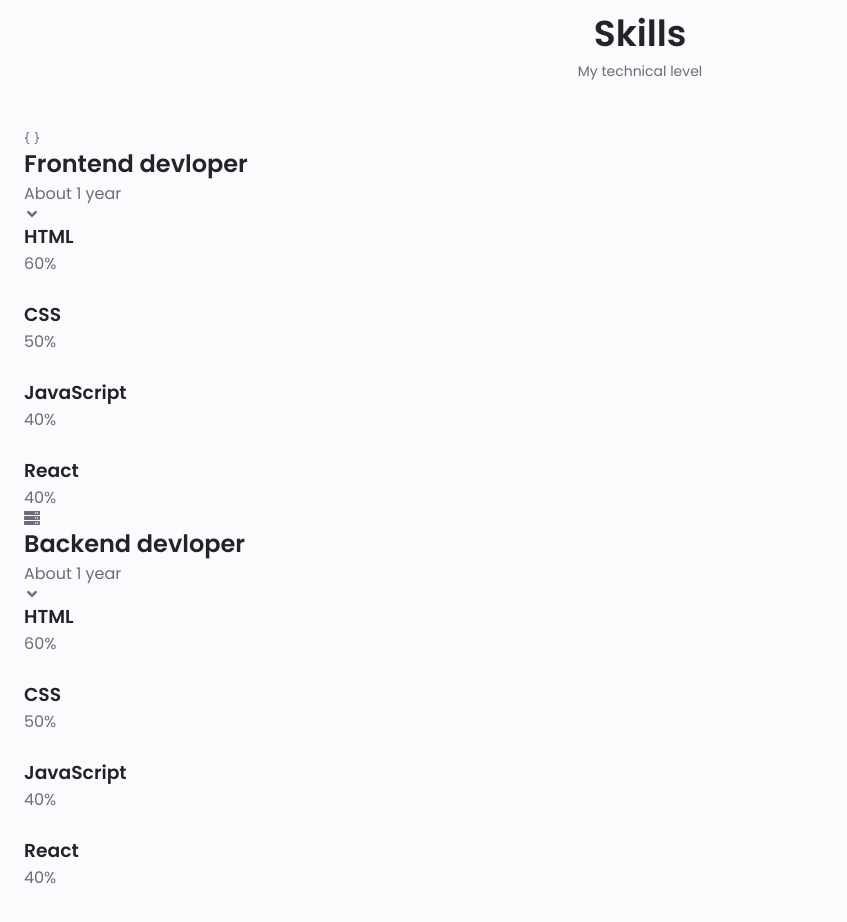
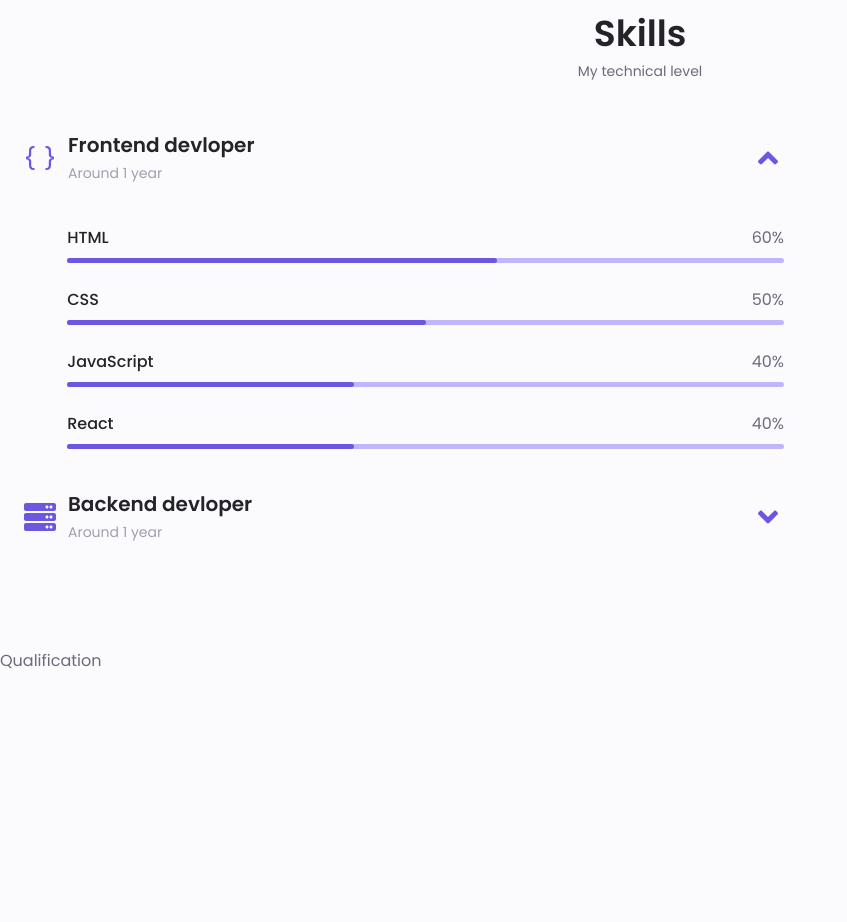
Before and after one commit to JashanDhiman/JD_Portfolio, a React (Create React App) app: page / in a window 1280 px wide. Shown: the part 1260-2182 px from the top of the page, without its empty margins (0-847 px from the left). After the commit the page ends 1981 px from the top, so only its background shows below. Built offline with nearby package versions, Linux system fonts and the light colour scheme.

Commit message:
completed the skills part

```diff
--- a/src/App.js
+++ b/src/App.js
@@ -1,6 +1,7 @@
 import Aboutme from "./components/Aboutme";
 import Front from "./components/Front";
 import Navbar from "./components/Navbar";
+import Qualification from "./components/Qualification";
 import Skills from "./components/Skills";
 import "./styles/styles.css";
 
@@ -11,6 +12,7 @@ function App() {
       <Front />
       <Aboutme />
       <Skills />
+      <Qualification />
     </>
   );
 }
--- /dev/null
+++ b/src/components/Qualification.js
@@ -0,0 +1,7 @@
+import React from "react";
+
+const Qualification = () => {
+  return <div>Qualification</div>;
+};
+
+export default Qualification;
--- a/src/components/Skills.js
+++ b/src/components/Skills.js
@@ -1,8 +1,23 @@
 import React from "react";
 import { BsBraces } from "react-icons/bs";
 import { FaAngleDown, FaServer } from "react-icons/fa";
+import { useState } from "react/cjs/react.development";
 
 const Skills = () => {
+  const [frontEndSkills, setFrontEndSkills] = useState(true);
+  const [backEndSkills, setBackEndSkills] = useState(false);
+
+  const front_skills_list = [
+    { skill: "HTML", percentage: "60%" },
+    { skill: "CSS", percentage: "50%" },
+    { skill: "JavaScript", percentage: "40%" },
+    { skill: "React", percentage: "40%" },
+  ];
+  const back_skills_list = [
+    { skill: "Python", percentage: "50%" },
+    { skill: "Firebase", percentage: "40%" },
+    { skill: "Django", percentage: "40%" },
+  ];
   return (
     <section className="skills section" id="skills">
       <h2 className="section_title">Skills</h2>
@@ -10,109 +25,83 @@ const Skills = () => {
       <div className="skills_container container grid">
         <div>
           {/* ------------------------skill 1------------------ */}
-          <div className="skills_content">
-            <div className="skills_header">
+          <div
+            className={`skills_content ${
+              frontEndSkills ? "skills_open" : "skills_close"
+            }`}
+          >
+            <div
+              className="skills_header"
+              onClick={() => setFrontEndSkills(frontEndSkills ? false : true)}
+            >
               <i className="r_icons skills_icon">
                 <BsBraces />
               </i>
               <div>
                 <h1 className="skills_title">Frontend devloper</h1>
-                <span className="skills_subtitle">About 1 year</span>
+                <span className="skills_subtitle">Around 1 year</span>
               </div>
-              <i className="r_icons">
+              <i className="r_icons skills_arrow">
                 <FaAngleDown />
               </i>
             </div>
             <div className="skills_list grid">
+              {front_skills_list.map((skill) => {
+                return (
                   <div className="skillsdata">
-                <div className="skills_title">
-                  <h3 className="skills_name">HTML</h3>
-                  <span className="skills_number">60%</span>
+                    <div className="skills_titles">
+                      <h3 className="skills_name">{skill.skill}</h3>
+                      <span className="skills_number">{skill.percentage}</span>
                     </div>
                     <div className="skills_bar">
-                  <span className="skills_percentage skills_html"></span>
+                      <span
+                        className="skills_percentage skills_html"
+                        style={{ width: `${skill.percentage}` }}
+                      ></span>
                     </div>
                   </div>
-              <div className="skillsdata">
-                <div className="skills_title">
-                  <h3 className="skills_name">CSS</h3>
-                  <span className="skills_number">50%</span>
-                </div>
-                <div className="skills_bar">
-                  <span className="skills_percentage skills_css"></span>
-                </div>
-              </div>
-              <div className="skillsdata">
-                <div className="skills_title">
-                  <h3 className="skills_name">JavaScript</h3>
-                  <span className="skills_number">40%</span>
-                </div>
-                <div className="skills_bar">
-                  <span className="skills_percentage skills_js"></span>
-                </div>
-              </div>
-              <div className="skillsdata">
-                <div className="skills_title">
-                  <h3 className="skills_name">React</h3>
-                  <span className="skills_number">40%</span>
-                </div>
-                <div className="skills_bar">
-                  <span className="skills_percentage skills_react"></span>
-                </div>
-              </div>
+                );
+              })}
             </div>
           </div>
           {/* ------------------------skill 2------------------ */}
-          <div className="skills_content">
-            <div className="skills_header">
+          <div
+            className={`skills_content ${
+              backEndSkills ? "skills_open" : "skills_close"
+            }`}
+          >
+            <div
+              className="skills_header"
+              onClick={() => setBackEndSkills(backEndSkills ? false : true)}
+            >
               <i className="r_icons skills_icon">
                 <FaServer />
               </i>
               <div>
                 <h1 className="skills_title">Backend devloper</h1>
-                <span className="skills_subtitle">About 1 year</span>
+                <span className="skills_subtitle">Around 1 year</span>
               </div>
-              <i className="r_icons">
+              <i className="r_icons skills_arrow">
                 <FaAngleDown />
               </i>
             </div>
             <div className="skills_list grid">
+              {back_skills_list.map((skill) => {
+                return (
                   <div className="skillsdata">
-                <div className="skills_title">
-                  <h3 className="skills_name">HTML</h3>
-                  <span className="skills_number">60%</span>
+                    <div className="skills_titles">
+                      <h3 className="skills_name">{skill.skill}</h3>
+                      <span className="skills_number">{skill.percentage}</span>
                     </div>
                     <div className="skills_bar">
-                  <span className="skills_percentage skills_html"></span>
+                      <span
+                        className="skills_percentage skills_html"
+                        style={{ width: `${skill.percentage}` }}
+                      ></span>
                     </div>
                   </div>
-              <div className="skillsdata">
-                <div className="skills_title">
-                  <h3 className="skills_name">CSS</h3>
-                  <span className="skills_number">50%</span>
-                </div>
-                <div className="skills_bar">
-                  <span className="skills_percentage skills_css"></span>
-                </div>
-              </div>
-              <div className="skillsdata">
-                <div className="skills_title">
-                  <h3 className="skills_name">JavaScript</h3>
-                  <span className="skills_number">40%</span>
-                </div>
-                <div className="skills_bar">
-                  <span className="skills_percentage skills_js"></span>
-                </div>
-              </div>
-              <div className="skillsdata">
-                <div className="skills_title">
-                  <h3 className="skills_name">React</h3>
-                  <span className="skills_number">40%</span>
-                </div>
-                <div className="skills_bar">
-                  <span className="skills_percentage skills_react"></span>
-                </div>
-              </div>
+                );
+              })}
             </div>
           </div>
         </div>
--- a/src/styles/styles.css
+++ b/src/styles/styles.css
@@ -340,7 +340,70 @@ img {
 }
 
 /*==================== SKILLS ====================*/
-
+.skills_container {
+  row-gap: 0;
+}
+.skills_header {
+  display: flex;
+  align-items: center;
+  margin-bottom: var(--mb-2-5);
+  cursor: pointer;
+}
+.skills_icon,
+.skills_arrow {
+  font-size: 2rem;
+  color: var(--first-color);
+}
+.skills_icon {
+  margin-right: var(--mb-0-75);
+}
+.skills_title {
+  font-size: var(--h3-font-size);
+}
+.skills_subtitle {
+  font-size: var(--small-font-size);
+  color: var(--text-color-light);
+}
+.skills_arrow {
+  margin-left: auto;
+  transition: 0.4s;
+}
+.skills_list {
+  row-gap: 1.5rem;
+  padding-left: 2.7rem;
+}
+.skills_titles {
+  display: flex;
+  justify-content: space-between;
+  margin-bottom: var(--mb-0-5);
+}
+.skills_name {
+  font-size: var(--normal-font-size);
+  font-weight: var(--font-medium);
+}
+.skills_bar,
+.skills_percentage {
+  height: 5px;
+  border-radius: 0.25rem;
+}
+.skills_bar {
+  background-color: var(--first-color-lighter);
+}
+.skills_percentage {
+  display: block;
+  background-color: var(--first-color);
+}
+.skills_close .skills_list {
+  height: 0;
+  overflow: hidden;
+}
+.skills_open .skills_list {
+  height: max-content;
+  margin-bottom: var(--mb-2-5);
+}
+.skills_open .skills_arrow {
+  transform: rotate(-180deg);
+}
 /*==================== QUALIFICATION ====================*/
 
 /*==================== SERVICES ====================*/
```
Lines whose indentation alone changed are shown as unchanged.
